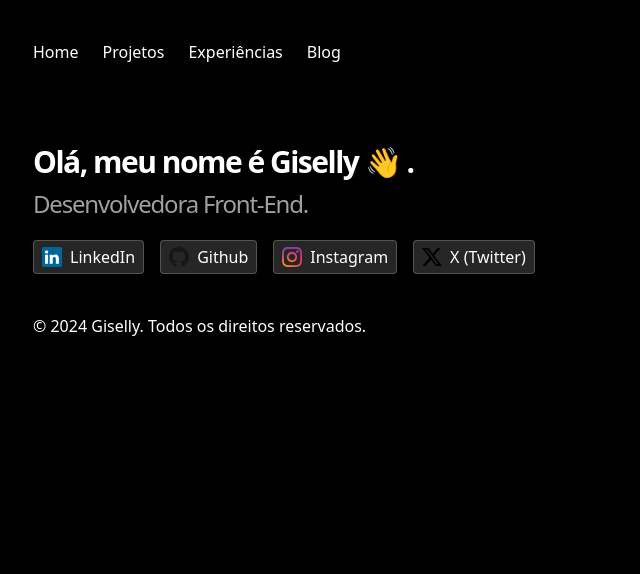
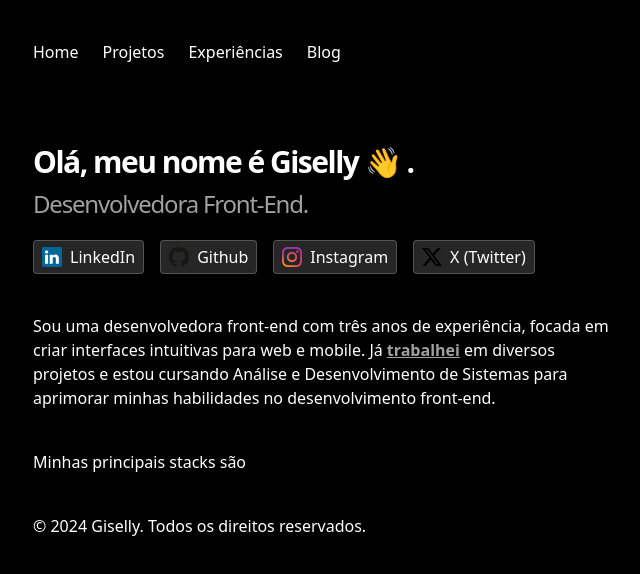
Before and after one commit to GisellyPereira/Portf-lio, a Next.js app: page / in a window 1280 px wide. Shown: the top 574 px of the page, without its empty margins (127-767 px from the left). Built offline with nearby package versions, Linux system fonts and the light colour scheme.

Commit message:
:construction: nova construção de sobre mim

```diff
--- a/src/pages/Home/Home.js
+++ b/src/pages/Home/Home.js
@@ -56,6 +56,23 @@ const Home = () => {
             <span className="text-white ">X (Twitter)</span>
           </a>
         </div>
+        <div className="mt-10 w-3/5">
+          <p>
+            Sou uma desenvolvedora front-end com três anos de experiência,
+            focada em criar interfaces intuitivas para web e mobile. Já
+            <a
+              href="/"
+              className="ml-1 underline text-primary-head-lightGray font-semibold"
+            >
+              trabalhei
+            </a>{" "}
+            em diversos projetos e estou cursando Análise e Desenvolvimento de
+            Sistemas para aprimorar minhas habilidades no desenvolvimento
+            front-end.
+          </p>
+
+          <p className="mt-10">Minhas principais stacks são </p>
+        </div>
       </div>
       <Footer />
     </div>
```
